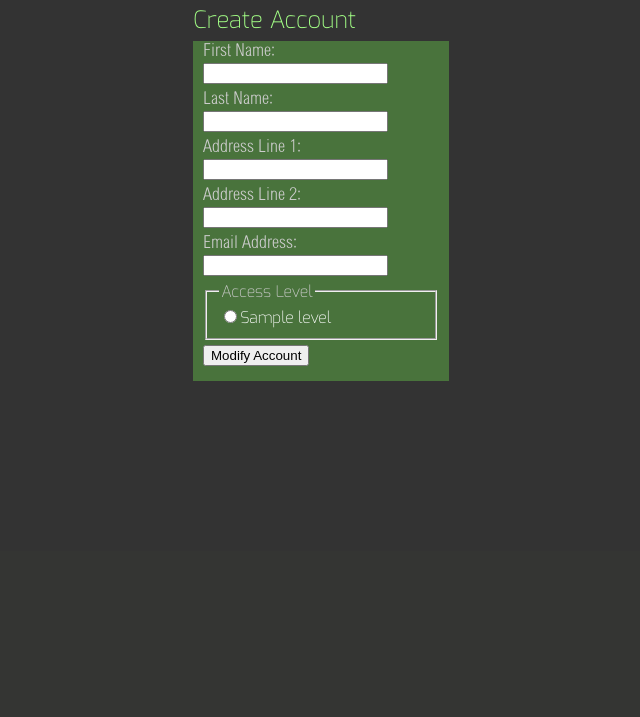
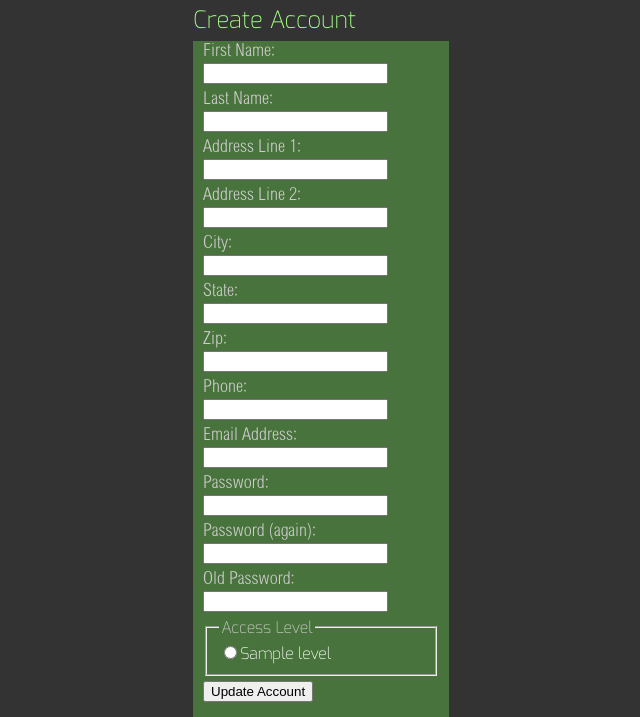
Before and after one commit to danielquinnell/textingCasanova, a PHP site: page /useraccount.php in a window 1280 px wide. Shown: the part 249-966 px from the top of the page, without its empty margins (319-959 px from the left). Before the commit the page ends 630 px from the top, so only its background shows below. Run offline with PHP 8.4, Linux system fonts and the light colour scheme; the visitor is signed in with stand-in values (Sample User, id 1); tables that the repository leaves empty or names only in its code hold one stand-in row (values such as "Sample post"); data that the repository does not hold is empty; some libraries are stand-ins or nearby versions.

Commit message:
User account signup
Adding some fields to the useraccount page

```diff
--- a/useraccount.php
+++ b/useraccount.php
@@ -1,8 +1,15 @@
 <?php
 	require_once 'conn.php';
 	$userid = '';
-	$name = '';
+	$first_name = '';
+	$last_name = '';
+	$address_1 = '';
+	$address_2 = '';
+	$city = '';
+	$state = '';
+	$zip = '';
 	$email = '';
+	$phone = '';
 	$password = '';
 	$access_lvl = '';
 	if (isset($_GET['userid']))
@@ -31,7 +38,12 @@
 		$result = mysql_query($sql, $conn)
 			or die ('Could not look up user data: ' . mysql_error());
 
-
+		$row = mysql_fetch_array($result);
+		$address_1 = $row['address_line1'];
+		$address_2 = $row['address_line2'];
+		$city = $row['city'];
+		$state = $row['state'];
+		$zip = $row['zip'];
 	}
 	require_once 'header.php';
 	echo '<form method="post" action="transact-user.php">';
@@ -55,21 +67,53 @@
 	Last Name: <br />
     <input type="text" class="textInput" name="last_name" maxlength="100" value="<?php echo htmlspecialchars($last_name); ?>" />
 </p>
+
 <p>
 	Address Line 1: <br />
-    <input type="text" class="textInput" name="address_1" maxlength="100" value="<?php echo htmlspecialchars($address_2); ?>" />
+    <input type="text" class="textInput" name="address_1" maxlength="100" value="<?php echo htmlspecialchars($address_1); ?>" />
 </p>
 <p>
 	Address Line 2: <br />
-    <input type="text" class="textInput" name="address_2" maxlength="100" value="<?php echo htmlspecialchars($address_1); ?>" />
+    <input type="text" class="textInput" name="address_2" maxlength="100" value="<?php echo htmlspecialchars($address_2); ?>" />
+</p>
+<p>
+	City: <br />
+    <input type="text" class="textInput" name="address_2" maxlength="100" value="<?php echo htmlspecialchars($city); ?>" />
+</p>
+<p>
+	State: <br />
+    <input type="text" class="textInput" name="state" maxlength="2" value="<?php echo htmlspecialchars($state); ?>" />
+</p>
+<p>
+	Zip: <br />
+    <input type="text" class="textInput" name="zip" maxlength="9" value="<?php echo htmlspecialchars($zip); ?>" />
+</p>
+<p>
+	Phone: <br />
+    <input type="text" class="textInput" name="phone" maxlength="10" value="<?php echo htmlspecialchars($phone); ?>" />
 </p>
 <p>
 	Email Address: <br />
     <input type="text" class="textInput" name="email" maxlength="255" value="<?php echo htmlspecialchars($email); ?>" />
 </p>
+<p>
+	Password: <br/>
+    <input type="password" id="password" name="password" maxlength="50" />
+</p>
+<p>
+	Password (again): <br />
+    <input type="password" id="password2" name="password2" maxlength="50" />
+</p>
 <?php
-	if (isset($_SESSION['access_lvl'])
-		and $_SESSION['access_lvl'] == 3)
+	if (isset($_SESSION['access_lvl']))
+	{
+?>
+<p>
+	Old Password: <br/>
+    <input type="password" id="old_password" name="old_password" maxlength="50" />
+</p>
+        <?php
+		if ($_SESSION['access_lvl'] == 3)
 		{
 			echo "<fieldset>\n";
 			echo "<legend>Access Level</legend>\n";
@@ -89,11 +133,12 @@
 				}
 				echo '>' . $row['access_name'] . "<br />\n";
 			}
+			echo '</fieldset>';
+		}
 ?>
-</fieldset>
 <p>
 	<input type="hidden" name="userid" value="<?php echo $userid; ?>"/>
-    <input type="submit" class="submit" name="action" value="Modify Account" />
+    <input type="submit" class="submit" name="action" value="Update Account" />
 </p>
 <?php
 	}
@@ -101,18 +146,6 @@
 	{
 ?>
 <p>
-	Email Address: <br />
-    <input type="text" class="textInput" name="email" maxlength="255" value="<?php echo htmlspecialchars($email); ?>" />
-</p>
-<p>
-	Password: <br/>
-    <input type="password" id="password" name="password" maxlength="50" />
-</p>
-<p>
-	Password (again): <br />
-    <input type="password" id="password2" name="password2" maxlength="50" />
-</p>
-<p>
 	<input type="submit" class="submit" name="action" value="Create Account" />
 </p>
 </div>
```
Lines whose indentation alone changed are shown as unchanged.
